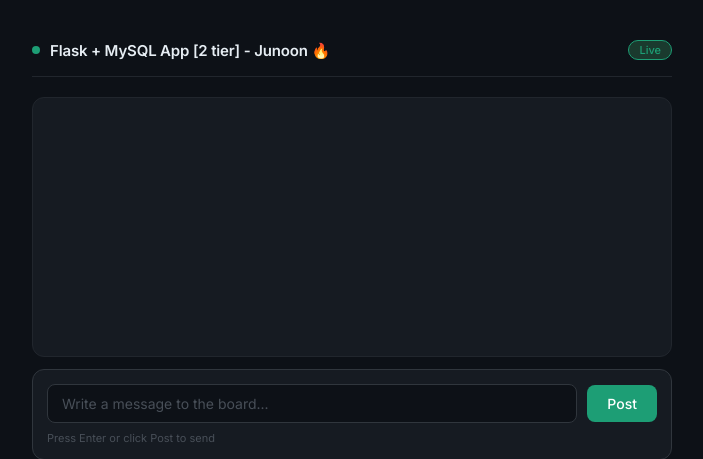
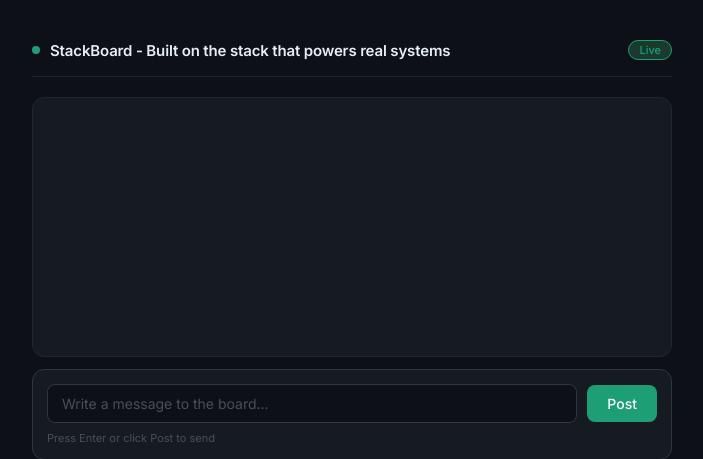
Before and after one commit to Khushisharma03/two-tier-flask-app, a Flask app: page / in a window 1280 px wide. Shown: the top 459 px of the page, without its empty margins (288-991 px from the left). Run offline with Flask 2, Linux system fonts and the light colour scheme; data that the repository does not hold is empty; some libraries are stand-ins or nearby versions.

Commit message:
Update  index.html

```diff
--- a/templates/index.html
+++ b/templates/index.html
@@ -4,7 +4,7 @@
 <head>
     <meta charset="UTF-8">
     <meta name="viewport" content="width=device-width, initial-scale=1.0">
-    <title>Flask App new🚀</title>
+    <title>Flask App 🚀</title>
     <style>
         @import url('https://fonts.googleapis.com/css2?family=Inter:wght@400;500;600&display=swap');
 
@@ -177,7 +177,7 @@
 
         <div class="board-header">
             <span class="live-dot"></span>
-            <h1>Flask + MySQL App [2 tier] - Junoon 🔥</h1>
+            <h1>StackBoard  - Built on the stack that powers real systems </h1>
             <span class="board-tag">Live</span>
         </div>
 
```
